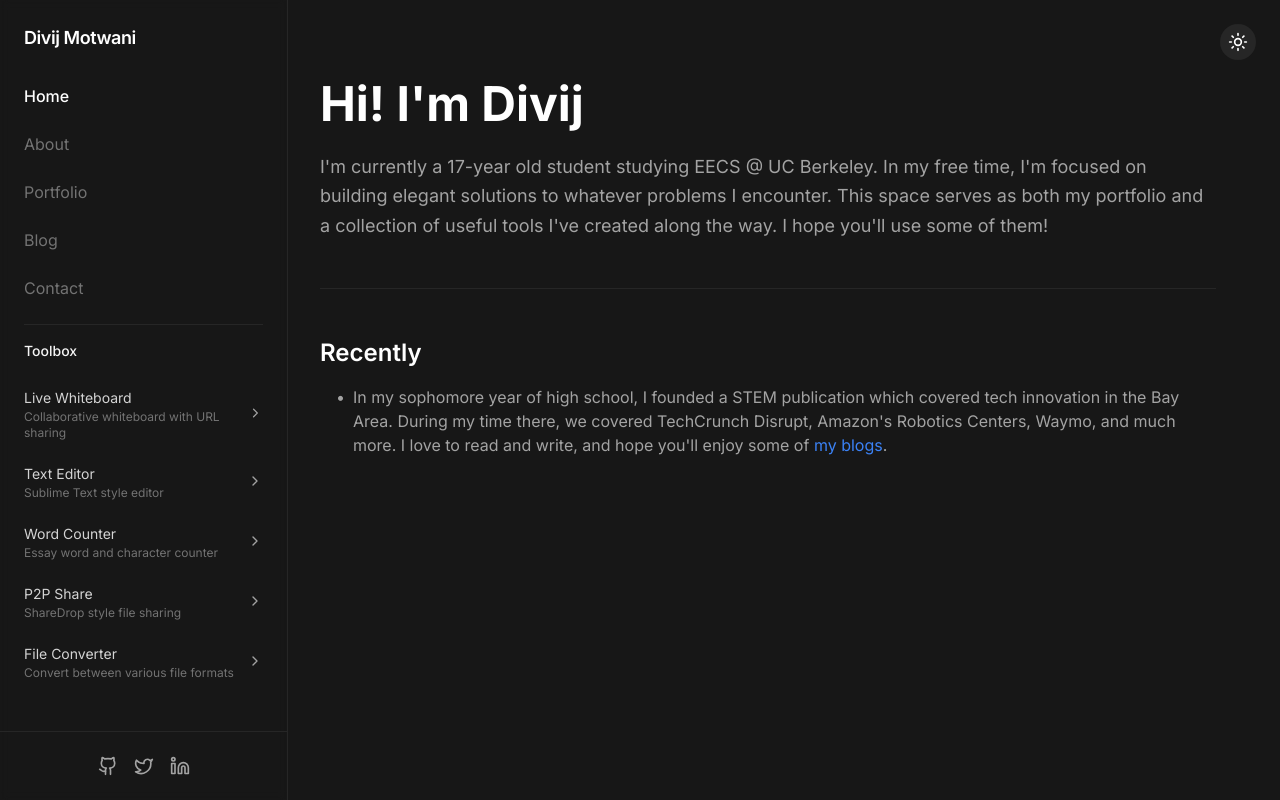
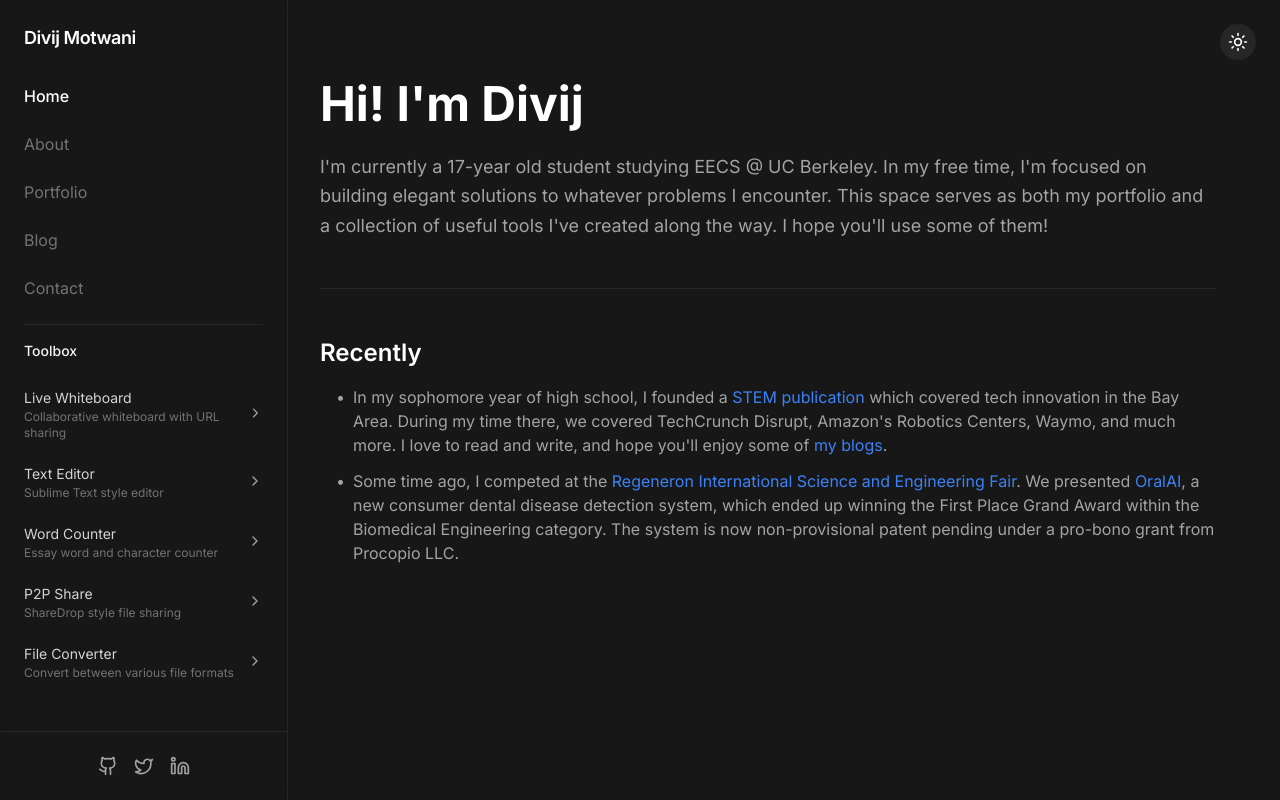
Before and after one commit to divij-mot/divijwebsite, a React (Vite) app: page / in a window 1280 px wide. Built offline with nearby package versions, Linux system fonts and the light colour scheme.

Commit message:
added isef

```diff
--- a/src/App.tsx
+++ b/src/App.tsx
@@ -60,7 +60,13 @@ function Home() {
           <li className="flex items-start">
             <span className="text-neutral-400 mr-2">•</span>
             <span className="text-neutral-600 dark:text-neutral-400">
-              In my sophomore year of high school, I founded a STEM publication which covered tech innovation in the Bay Area. During my time there, we covered TechCrunch Disrupt, Amazon's Robotics Centers, Waymo, and much more. I love to read and write, and hope you'll enjoy some of <a href="/blogs" className="text-blue-500 hover:underline">my blogs</a>.
+              In my sophomore year of high school, I founded a <a href="https://issuu.com/palyveritas" className="text-blue-500 hover:underline" target="_blank" rel="noopener noreferrer">STEM publication</a> which covered tech innovation in the Bay Area. During my time there, we covered TechCrunch Disrupt, Amazon's Robotics Centers, Waymo, and much more. I love to read and write, and hope you'll enjoy some of <a href="/blogs" className="text-blue-500 hover:underline">my blogs</a>.
+            </span>
+          </li>
+          <li className="flex items-start">
+            <span className="text-neutral-400 mr-2">•</span>
+            <span className="text-neutral-600 dark:text-neutral-400">
+              Some time ago, I competed at the <a href="https://www.societyforscience.org/isef/" className="text-blue-500 hover:underline" target="_blank" rel="noopener noreferrer">Regeneron International Science and Engineering Fair</a>. We presented <a href="https://oralai.tech" className="text-blue-500 hover:underline" target="_blank" rel="noopener noreferrer">OralAI</a>, a new consumer dental disease detection system, which ended up winning the First Place Grand Award within the Biomedical Engineering category. The system is now non-provisional patent pending under a pro-bono grant from Procopio LLC.
             </span>
           </li>
         </ul>
```
